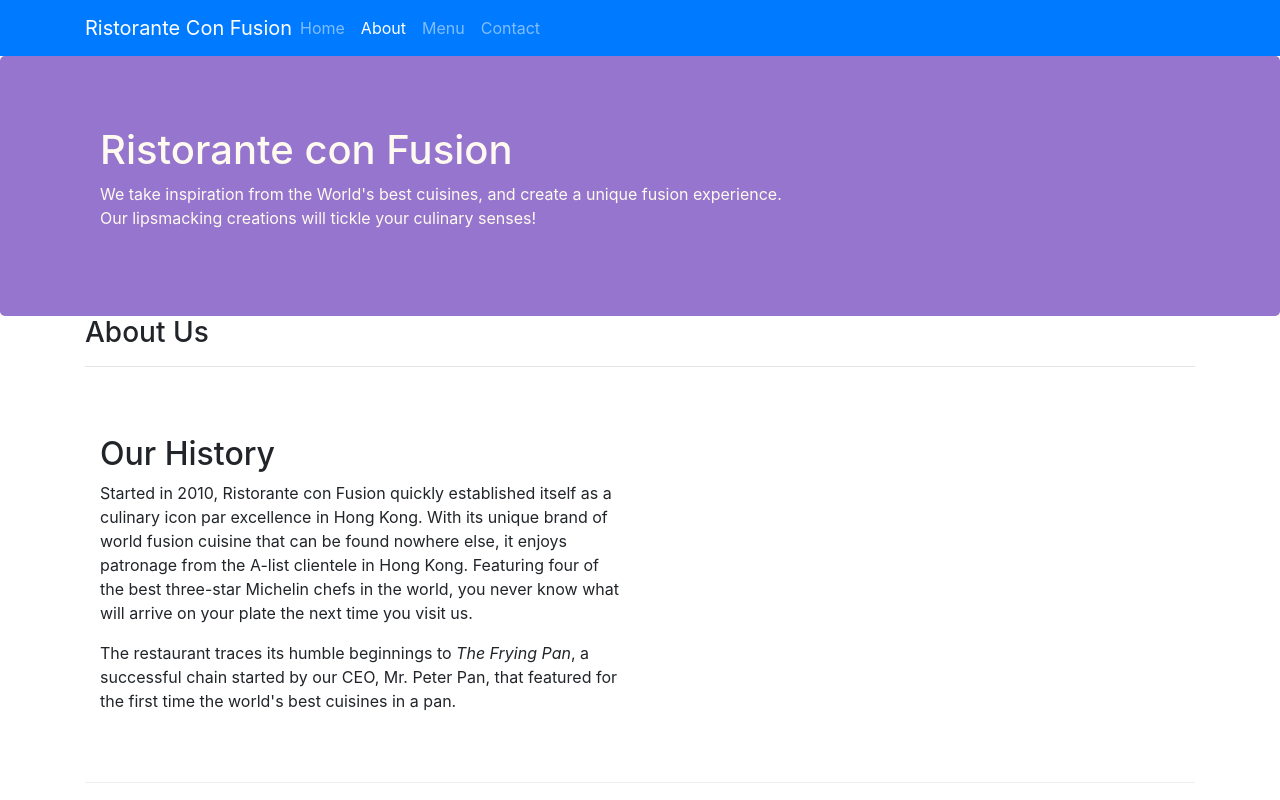
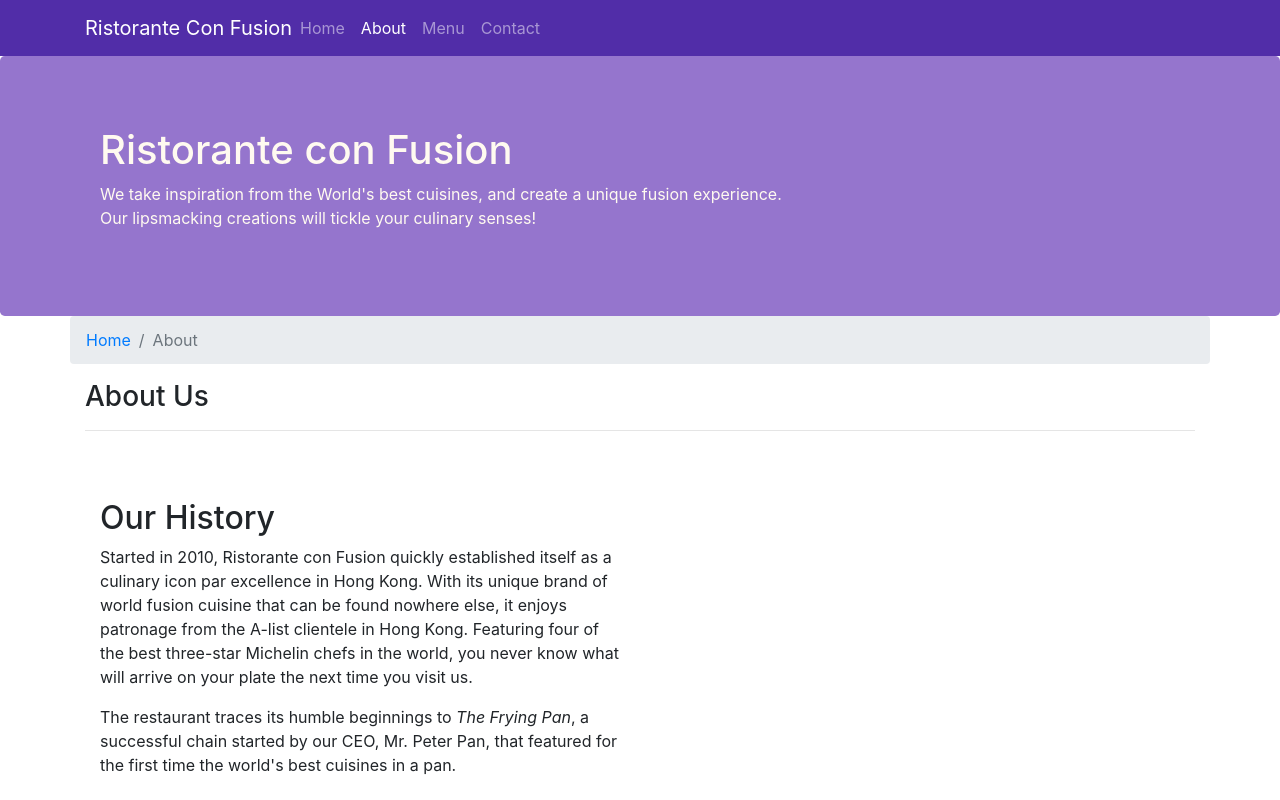
Before and after one commit to akashprasher/camo-git-bootstrap, a website: page aboutus.html in a window 1280 px wide. Shown: the top 800 px of the page. Drawn offline with nearby package versions, Linux system fonts and the light colour scheme.

Commit message:
adding breadcrumb

```diff
--- a/aboutus.html
+++ b/aboutus.html
@@ -18,7 +18,7 @@
 </head>
 
 <body>
-    <nav class="navbar navbar-dark navbar-expand-sm bg-primary fixed-top">
+    <nav class="navbar navbar-dark navbar-expand-sm fixed-top">
         <div class="container">
             <button class="navbar-toggler" type="button" data-toggle="collapse" data-target="#Navbar">
                 <span class="navbar-toggler-icon"></span>
@@ -50,6 +50,10 @@
 
     <div class="container">
         <div class="row">
+            <ol class="col-12 breadcrumb">
+                <li class="breadcrumb-item"><a href="./index.html">Home</a></li>
+                <li class="breadcrumb-item active">About</li>
+            </ol>
             <div class="col-12">
                <h3>About Us</h3>
                <hr>
--- a/css/styles.css
+++ b/css/styles.css
@@ -33,3 +33,7 @@ body{
     padding-top: 56px;
     z-index: 0;
 }
+
+.navbar-dark {
+    background-color: #512DA8;
+}
```
Also changed, not shown: index.html (+1 -1 lines).
